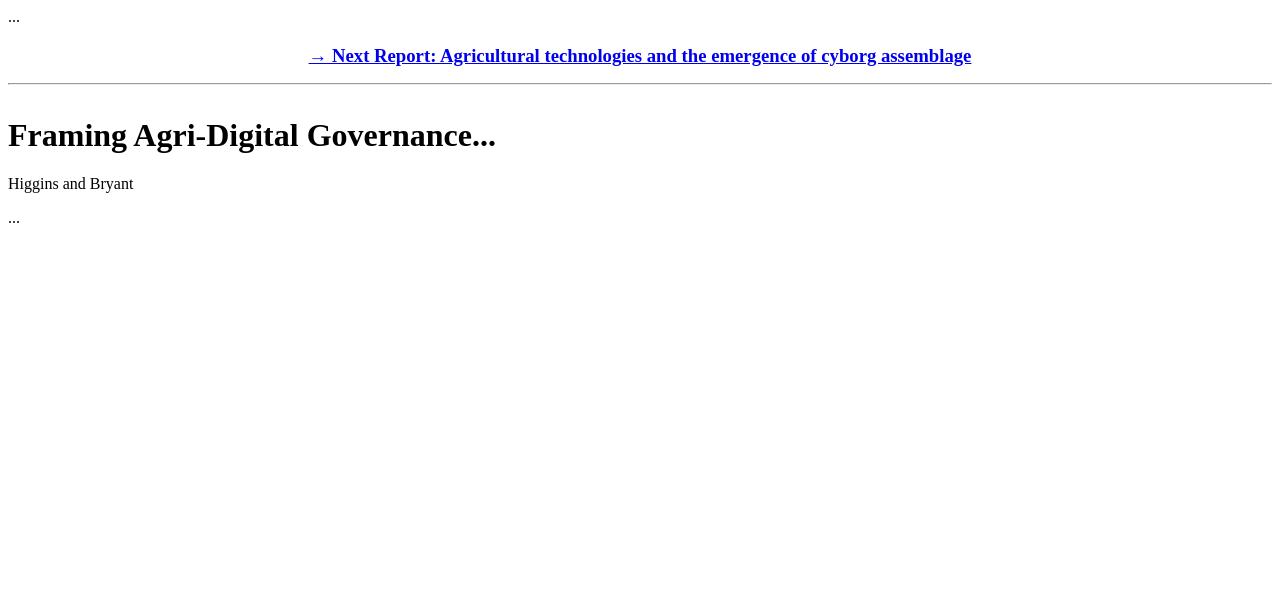
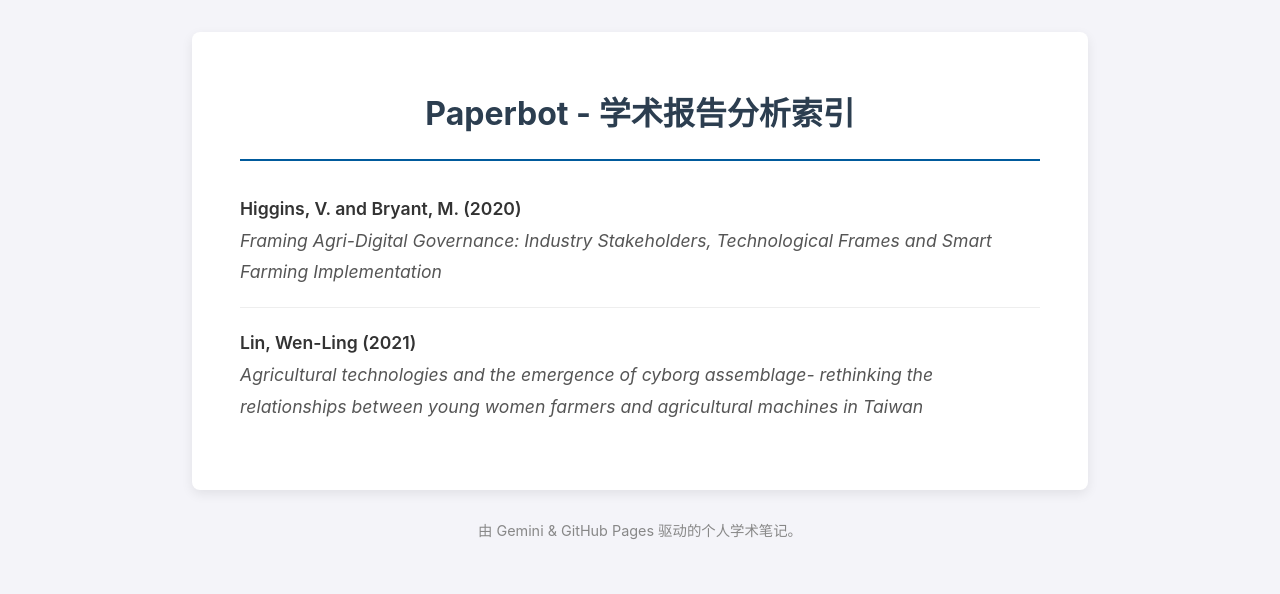
Before and after one commit to xiaoqizhangxz-arch/xiaoqizhangxz-arch.github.io, a plain HTML site: page index.html in a window 1280 px wide. Drawn offline with Linux system fonts and the light colour scheme.

Commit message:
Update index.html

```diff
--- a/index.html
+++ b/index.html
@@ -1,13 +1,101 @@
-...
+<!DOCTYPE html>
+<html lang="zh-CN">
+<head>
+    <meta charset="UTF-8">
+    <meta name="viewport" content="width=device-width, initial-scale=1.0">
+    <title>Paperbot - 学术报告索引</title>
+    <style>
+        body {
+            font-family: -apple-system, BlinkMacSystemFont, "Segoe UI", "Helvetica Neue", "Arial", "PingFang SC", "Hiragino Sans GB", "Microsoft YaHei", sans-serif;
+            line-height: 1.8;
+            margin: 0;
+            padding: 2em;
+            background-color: #f4f4f9;
+            color: #333;
+        }
+        .container {
+            max-width: 800px;
+            margin: 0 auto;
+            background-color: #fff;
+            padding: 2em 3em;
+            border-radius: 8px;
+            box-shadow: 0 4px 12px rgba(0,0,0,0.08);
+        }
+        h1 {
+            text-align: center;
+            color: #2c3e50;
+            border-bottom: 2px solid #005A9C;
+            padding-bottom: 0.5em;
+            margin-bottom: 1em;
+        }
+        ul {
+            list-style-type: none;
+            padding: 0;
+        }
+        li {
+            margin-bottom: 1.2em;
+            padding-bottom: 1.2em;
+            border-bottom: 1px solid #eee;
+        }
+        li:last-child {
+            border-bottom: none;
+            margin-bottom: 0;
+        }
+        a {
+            text-decoration: none;
+            color: #3498db;
+            font-size: 1.1em;
+            transition: color 0.2s;
+            display: block; /* 让整个区域都可以点击 */
+        }
+        a:hover {
+            color: #2980b9;
+        }
+        a:hover .title { /* 悬停时给标题加下划线 */
+            text-decoration: underline;
+        }
+        .author-year {
+            font-weight: 600;
+            color: #333;
+        }
+        .title {
+            font-style: italic;
+            color: #555;
+        }
+        footer {
+            text-align: center;
+            margin-top: 2em;
+            font-size: 0.9em;
+            color: #888;
+        }
+    </style>
+</head>
 <body>
     <div class="container">
-        <h3 style="text-align: center; margin-bottom: 0;">
-            <a href="Agricultural technologies and the emergence of cyborg assemblage- rethinking the relationships between young women farmers and agricultural machines in Taiwan.html">
-                → Next Report: Agricultural technologies and the emergence of cyborg assemblage
-            </a>
-        </h3>
-        <hr style="margin-top: 1em; margin-bottom: 2em;">
+        <h1>Paperbot - 学术报告分析索引</h1>
 
-        <h1>Framing Agri-Digital Governance...</h1>
-        <p class="author">Higgins and Bryant</p>
-        ...
+        <ul>
+            <li>
+                <a href="report-higgins-bryant-2020.html" target="_blank">
+                    <span class="author-year">Higgins, V. and Bryant, M. (2020)</span>
+                    <br>
+                    <span class="title">Framing Agri-Digital Governance: Industry Stakeholders, Technological Frames and Smart Farming Implementation</span>
+                </a>
+            </li>
+
+            <li>
+                <a href="Agricultural technologies and the emergence of cyborg assemblage- rethinking the relationships between young women farmers and agricultural machines in Taiwan.html" target="_blank">
+                    <span class="author-year">Lin, Wen-Ling (2021)</span>
+                    <br>
+                    <span class="title">Agricultural technologies and the emergence of cyborg assemblage- rethinking the relationships between young women farmers and agricultural machines in Taiwan</span>
+                </a>
+            </li>
+
+            </ul>
+    </div>
+
+    <footer>
+        <p>由 Gemini &amp; GitHub Pages 驱动的个人学术笔记。</p>
+    </footer>
+</body>
+</html>
```
